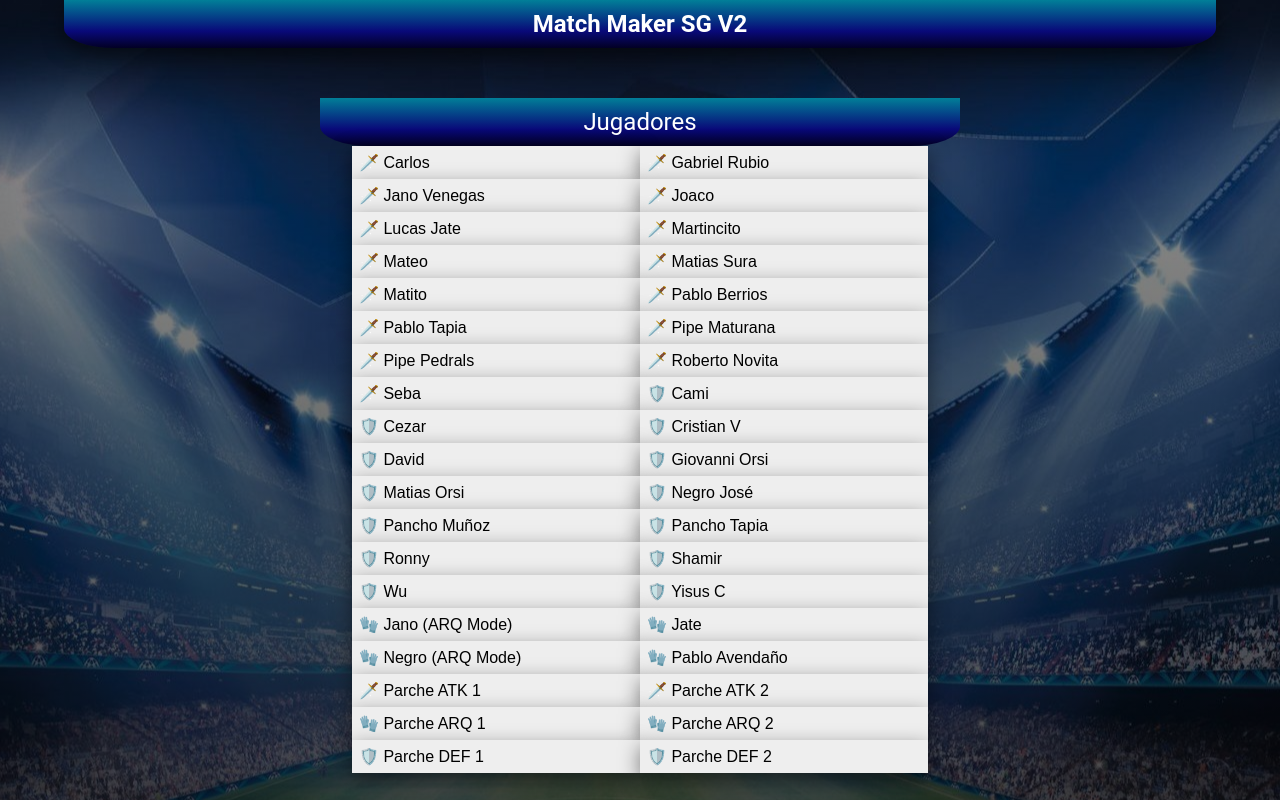
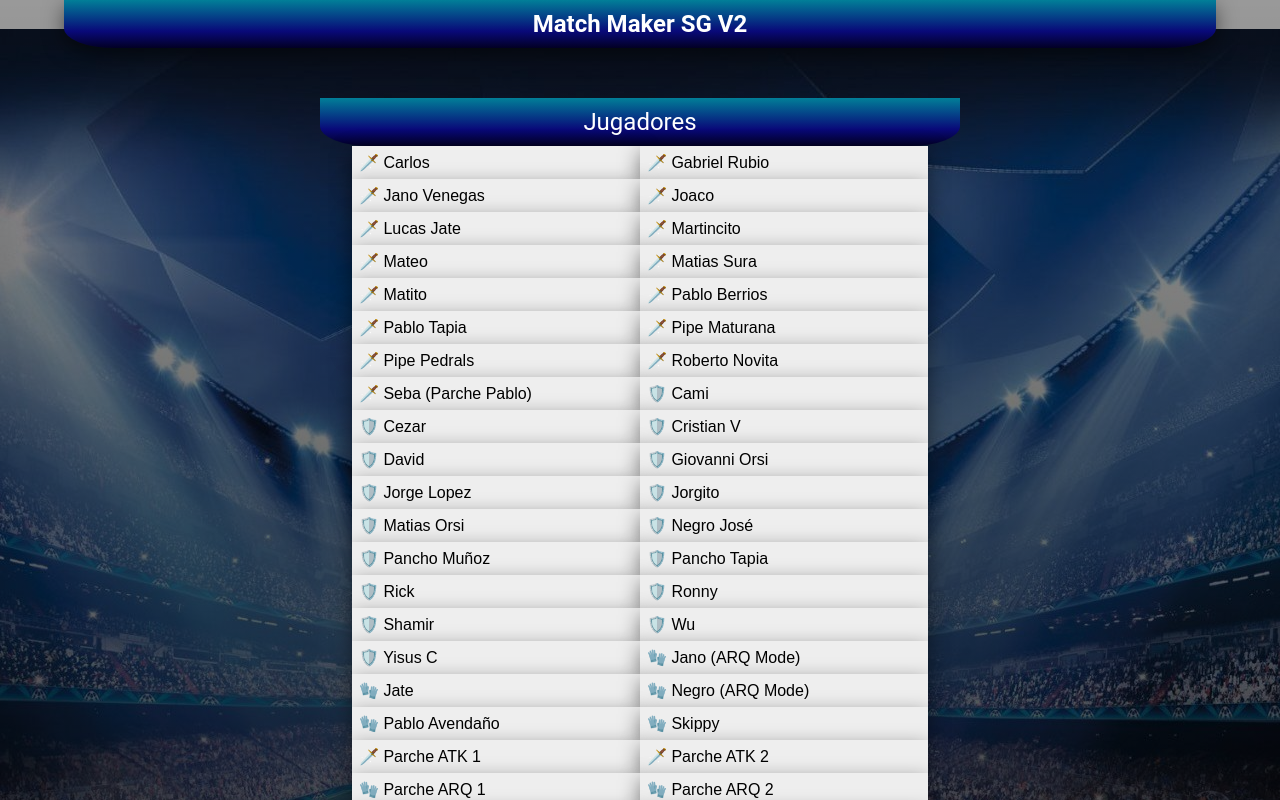
Before and after one commit to Arkegs/matchmaker, a React (Create React App) app: page / in a window 1280 px wide. Shown: the top 800 px of the page. Built offline with nearby package versions, Linux system fonts and the light colour scheme.

Commit message:
add new players

```diff
--- a/src/playerdata.js
+++ b/src/playerdata.js
@@ -404,12 +404,64 @@ export const database = [
     },
     {
         id: "SG31",
-        name: "🗡️ Seba",
+        name: "🗡️ Seba (Parche Pablo)",
         sortName: "ATK Seba",
         rank: 65,
         overall:{
             ATK: 86,
             DEF: 76,
+            ARQ: 0
+        },
+        position: 'ATK',
+        selected: false
+    },
+    {
+        id: "SG32",
+        name: "🧤 Skippy",
+        sortName: "XARQ Skippy",
+        rank: 40,
+        overall:{
+            ATK: 10,
+            DEF: 10,
+            ARQ: 90
+        },
+        position: 'ATK',
+        selected: false
+    },
+    {
+        id: "SG33",
+        name: "🛡️ Rick",
+        sortName: "DEF Rick",
+        rank: 40,
+        overall:{
+            ATK: 65,
+            DEF: 70,
+            ARQ: 0
+        },
+        position: 'ATK',
+        selected: false
+    },
+    {
+        id: "SG34",
+        name: "🛡️ Jorgito",
+        sortName: "DEF Jorgito",
+        rank: 40,
+        overall:{
+            ATK: 20,
+            DEF: 80,
+            ARQ: 0
+        },
+        position: 'ATK',
+        selected: false
+    },
+    {
+        id: "SG35",
+        name: "🛡️ Jorge Lopez",
+        sortName: "DEF Jorge Lopez",
+        rank: 40,
+        overall:{
+            ATK: 45,
+            DEF: 65,
             ARQ: 0
         },
         position: 'ATK',
```
